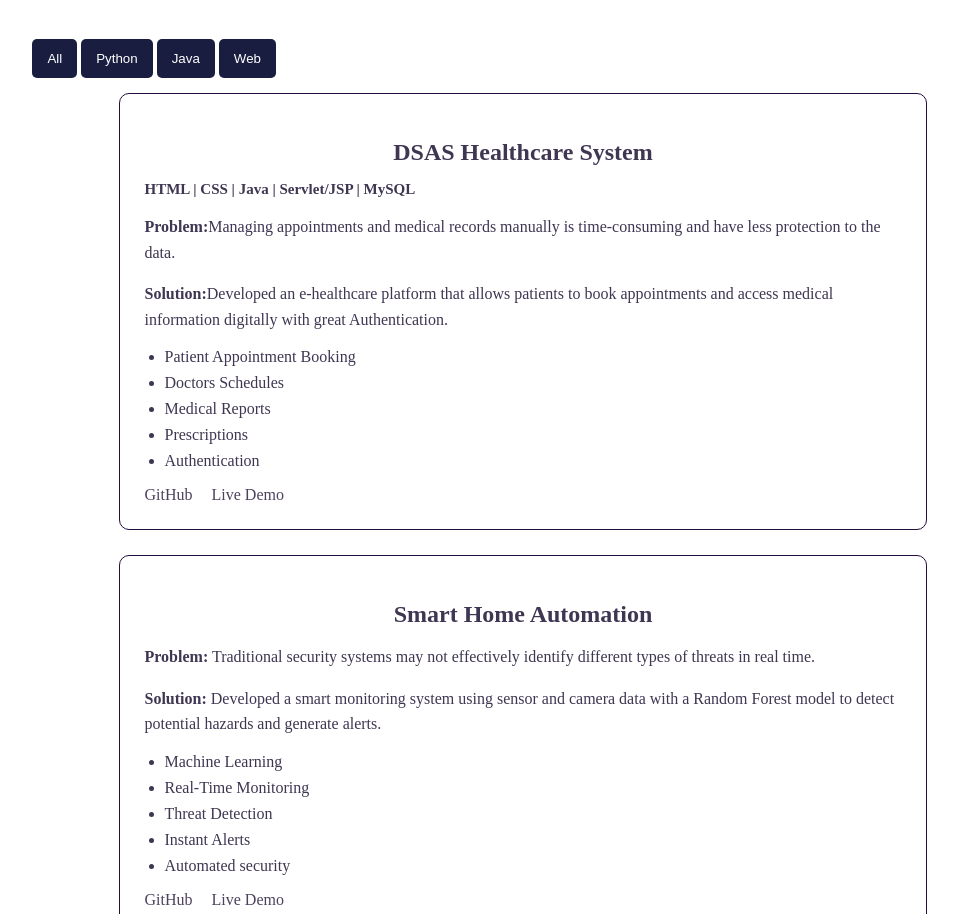
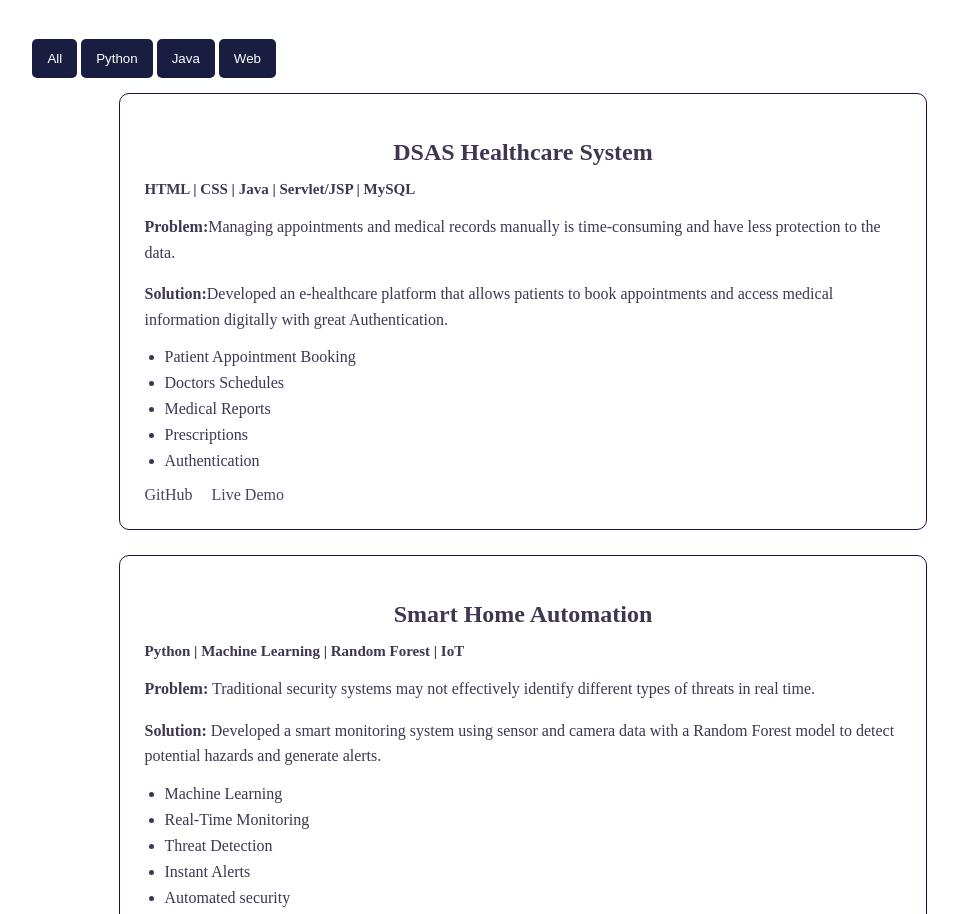
Before and after one commit to anjani-alaveni/portfolio, a plain HTML site: page projects.html in a window 1280 px wide. Shown: the part 186-1100 px from the top of the page, without its empty margins (117-1075 px from the left). Drawn offline with Linux system fonts and the light colour scheme.

Commit message:
updated resume and projects

```diff
--- a/projects.html
+++ b/projects.html
@@ -38,7 +38,7 @@
          </div>
          <div class="project-card" data-category="python">
             <h2>Smart Home Automation</h2>
-            <h3></h3>
+            <h3>Python | Machine Learning | Random Forest | IoT</h3>
             <p>
                <b>Problem:</b>
                Traditional security systems may not effectively identify different types
```
Also changed, not shown: 2 other files.
